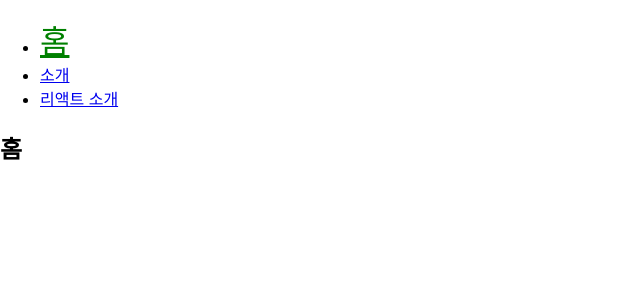
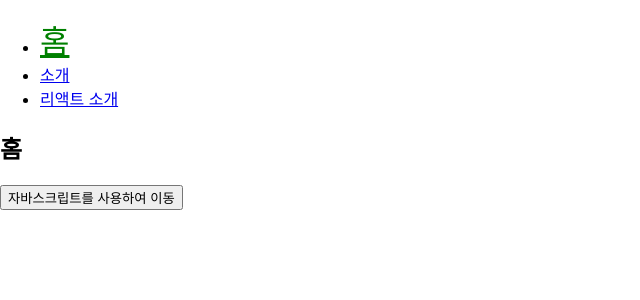
Before and after one commit to YoungwanCho/react-router-tutorial, a React (Create React App) app: page / in a window 1280 px wide. Shown: the top 300 px of the page, without its empty margins (0-640 px from the left). Built offline with nearby package versions, Linux system fonts and the light colour scheme.

Commit message:
자바스크립트에서 라우트를 해봄

```diff
--- a/src/pages/Home.js
+++ b/src/pages/Home.js
@@ -1,9 +1,12 @@
 import React from 'react';
 
-const Home = () => {
+const Home = ({history}) => {
   return (
     <div>
       <h2>홈</h2>
+      <button onClick={()=>{
+        history.push('/about/javascript')
+      }}>자바스크립트를 사용하여 이동</button>
     </div>
   );
 };
```
